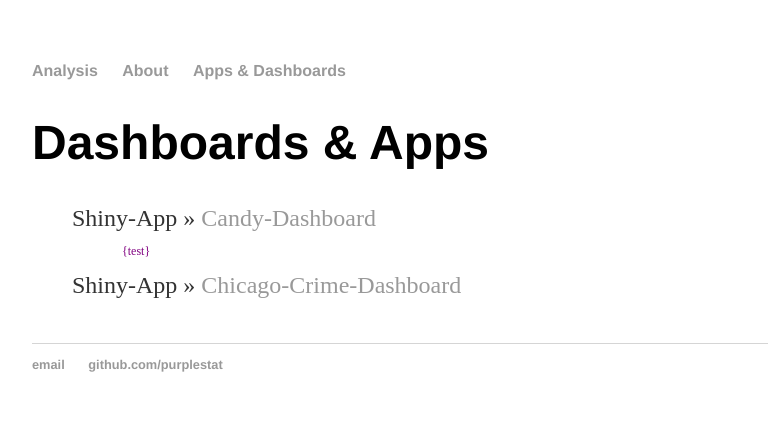
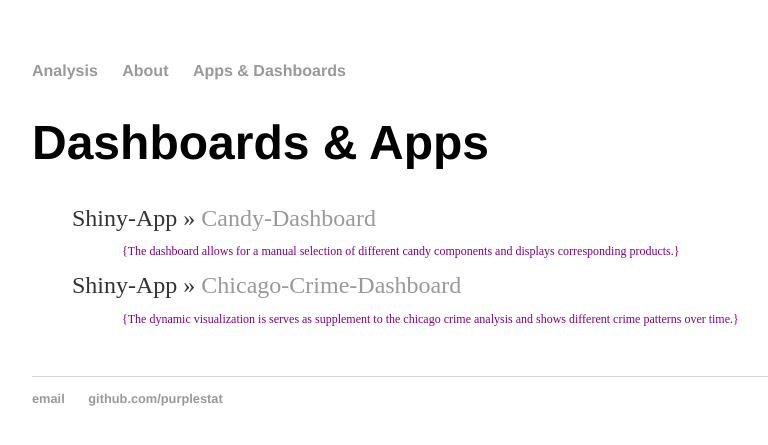
Before and after one commit to purplestat/purplestat.github.io, a Jekyll site: the page built from cv/index.html, in a window 1280 px wide. Shown: the top 445 px of the page, without its empty margins (160-928 px from the left). Built offline with Jekyll 4.4.1, drawn with Linux system fonts in a browser that asks for light colours.

Commit message:
Update index.html

```diff
--- a/cv/index.html
+++ b/cv/index.html
@@ -5,9 +5,11 @@
 		<div class="about">
 			<h1>Dashboards & Apps</h1>
 			<ul class="posts">
-<li><span>Shiny-App</span> &raquo; <a href="https://bluestat.shinyapps.io/candy/" title="Candy" target="_blank">Candy-Dashboard</a></li>
-				<li id="list2">{test} </li>
-				<li><span>Shiny-App</span> &raquo; <a href="https://bluestat.shinyapps.io/chicago/" title="Chicago Crime" target="_blank">Chicago-Crime-Dashboard</a></li>
+			<li><span>Shiny-App</span> &raquo; <a href="https://bluestat.shinyapps.io/candy/" title="Candy" target="_blank">Candy-Dashboard</a></li>
+				<li id="list2">{The dashboard allows for a manual selection of different candy components and displays corresponding products.} </li>
+			<li><span>Shiny-App</span> &raquo; <a href="https://bluestat.shinyapps.io/chicago/" title="Chicago Crime" target="_blank">Chicago-Crime-Dashboard</a></li>
+				<li id="list2">{The dynamic visualization is serves as supplement to the chicago crime analysis and shows different crime patterns over time.} </li>
+
 			</ul>
 
 
```
